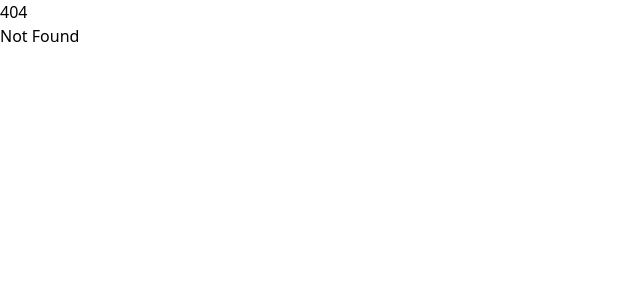
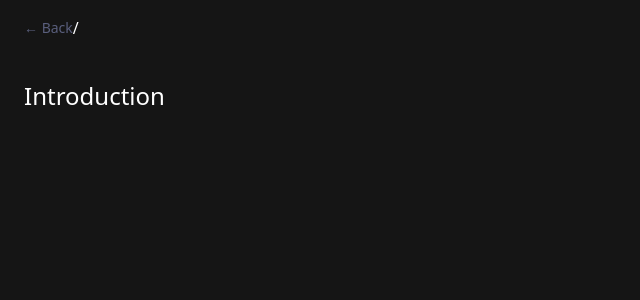
Before and after one commit to 21andrewchang/alice, a SvelteKit app in the folder webapp/: page /learn/1 in a window 1280 px wide. Before the commit this address had no page. Shown: the top 300 px of the page, without its empty margins (0-640 px from the left). Built offline with nearby package versions, Linux system fonts and the light colour scheme.

Commit message:
feat: topics page

```diff
--- a/webapp/src/routes/+page.svelte
+++ b/webapp/src/routes/+page.svelte
@@ -9,15 +9,12 @@
 	}
 </script>
 
-<div class="flex min-h-screen flex-col items-center justify-center bg-[#0E0F14] px-4 text-white">
+<div class="flex min-h-screen flex-col items-center justify-center bg-[#151515] px-4 text-white">
 	<div class="absolute top-4 left-4 opacity-30"></div>
-	<div class="absolute top-4 right-4">
-		<!-- Avatar -->
-		<img src="/avatar.png" alt="user" class="h-10 w-10 rounded-full" />
-	</div>
+	<div class="absolute top-4 right-4"></div>
 
 	<!-- Prompt -->
-	<h1 class="mb-6 text-center text-2xl font-semibold text-[#D2D7EB] sm:text-3xl">
+	<h1 class="mb-6 text-center text-2xl font-semibold text-[#DFDFDF] sm:text-3xl">
 		What would you like to learn?
 	</h1>
 
@@ -27,24 +24,27 @@
 		bind:value={query}
 		on:keydown={(e) => e.key === 'Enter' && handleSubmit()}
 		placeholder="Ask about anything..."
-		class="mb-6 w-full max-w-xl rounded-xl bg-[#1E2335] px-6 py-3 text-[#3B4161] outline-none focus:ring-2"
+		class="mb-4 w-full max-w-xl rounded-xl bg-[#191919] px-6 py-3 text-[#4D4D4D] ring-[#1F1F1F] outline-none hover:ring-1 focus:ring-1"
 	/>
 
 	<!-- Preset topic buttons -->
-	<div class="flex flex-wrap justify-center gap-4">
+	<div class="flex flex-wrap justify-center gap-3">
 		<button
-			on:click={() => goto('/ml')}
-			class="rounded-full bg-[#171A27] px-4 py-2 text-xs text-[#BB9AF7]"
+			on:click={() => goto('/learn/ml')}
+			class="rounded-full bg-[#191919] px-4 py-2 text-xs text-[#BB9AF7] transition duration-300 ease-in-out hover:bg-[#1F1F1F]"
 		>
 			<span class="mr-2">🤖</span> Machine Learning
 		</button>
-		<button class="rounded-full bg-[#171A27] px-4 py-2 text-xs text-[#EC6C75]"
-			><span class="mr-2">📖</span> Linguistics</button
+		<button
+			class="rounded-full bg-[#191919] px-4 py-2 text-xs text-[#EC6C75] transition duration-300 ease-in-out hover:bg-[#1F1F1F]"
+			><span class="mr-2">💬</span> Linguistics</button
 		>
-		<button class="rounded-full bg-[#171A27] px-4 py-2 text-xs text-[#7AA2F7]"
+		<button
+			class="rounded-full bg-[#191919] px-4 py-2 text-xs text-[#7AA2F7] transition duration-300 ease-in-out hover:bg-[#1F1F1F]"
 			><span class="mr-2">🕹️</span>3D Graphics</button
 		>
-		<button class="rounded-full bg-[#171A27] px-4 py-2 text-xs text-[#4FD6BE]"
+		<button
+			class="rounded-full bg-[#191919] px-4 py-2 text-xs text-[#4FD6BE] transition duration-300 ease-in-out hover:bg-[#1F1F1F]"
 			><span class="mr-2">🧠</span>Neuroanatomy</button
 		>
 	</div>
--- /dev/null
+++ b/webapp/src/routes/learn/[topic]/+layout.svelte
@@ -0,0 +1,25 @@
+<script lang="ts">
+	export let params: { topic: string };
+	import { goto } from '$app/navigation';
+</script>
+
+<div class="flex min-h-screen flex-col bg-[#151515] text-white">
+	<!-- Top bar -->
+	<header class="flex items-center justify-between bg-[#151515] px-6 py-4">
+		<div class="justify-row flex">
+			<button on:click={() => history.back()} class="text-sm text-[#5A5F7D] hover:underline">
+				← Back
+			</button>
+			<div class="flex items-center space-x-2">
+				<slot name="topic" />
+				<span>/</span>
+				<slot name="lesson-title" />
+			</div>
+		</div>
+	</header>
+
+	<!-- Lesson content -->
+	<main class="flex-1 overflow-auto p-6">
+		<slot />
+	</main>
+</div>
--- /dev/null
+++ b/webapp/src/routes/learn/[topic]/+page.svelte
@@ -0,0 +1,3 @@
+<div>
+	<text class="text-2xl">Introduction</text>
+</div>
```
